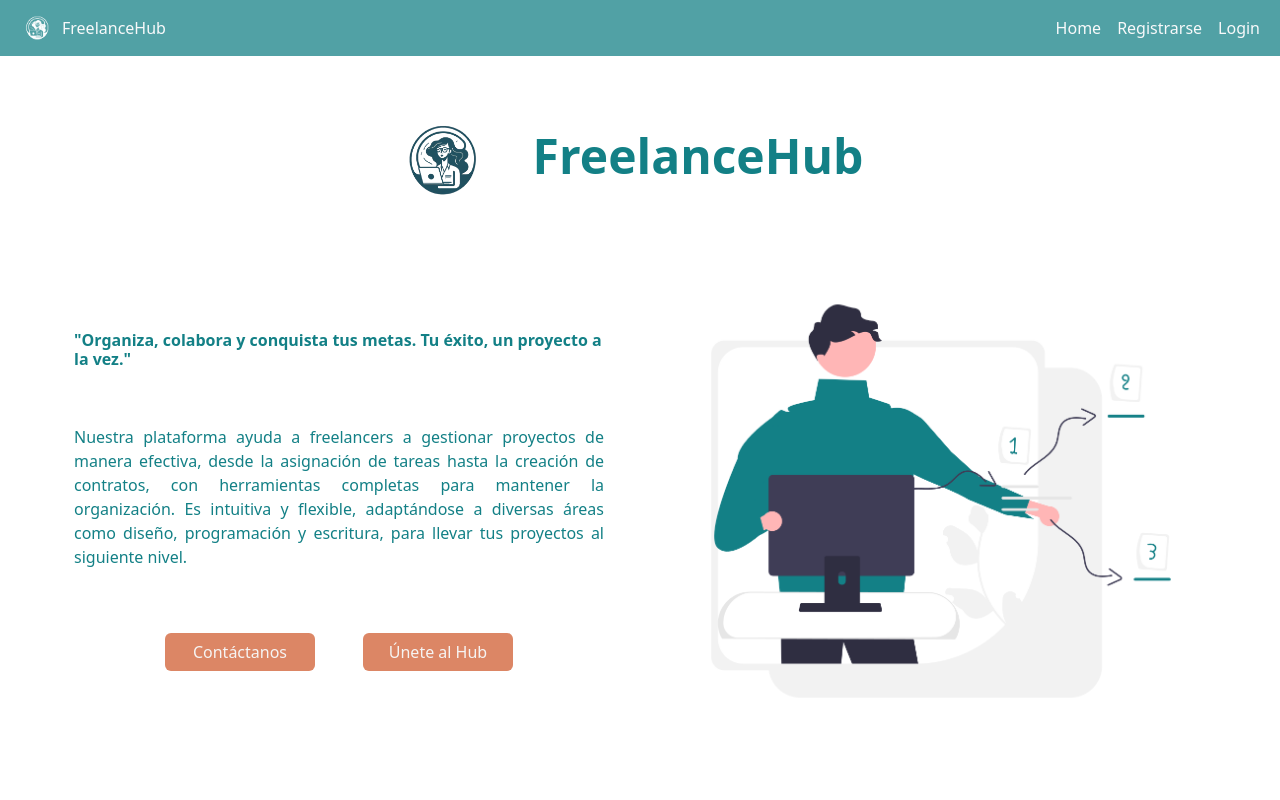
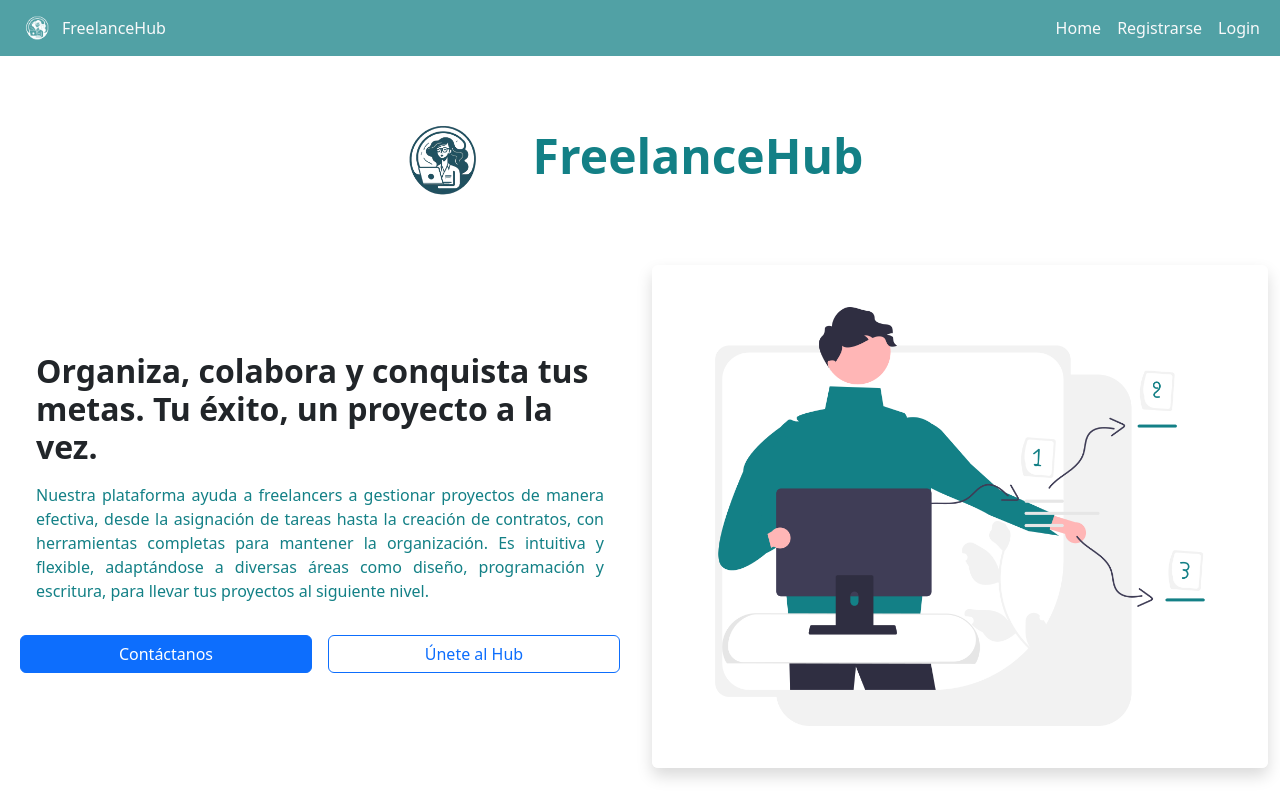
Before and after one commit to maxdenuevo/FreelanceHub-front, a React (Vite) app: page / in a window 1280 px wide. Shown: the top 800 px of the page. Built offline with nearby package versions, Linux system fonts and the light colour scheme; what @react-pdf/renderer would draw is missing.

Commit message:
chore: polishing some components and styles

```diff
--- a/src/components/Encabezado.jsx
+++ b/src/components/Encabezado.jsx
@@ -2,38 +2,37 @@ import React from 'react';
 import { useNavigate } from 'react-router-dom';
 import Img from '../images/Imagen-principal.png';
 
-function Encabezado() {
+const Encabezado = () => {
   const navigate = useNavigate();
 
-  const irAContactanos = () => {
-    navigate('/contactanos');
-  };
-
-  const irARegistro = () => {
-    navigate('/registro');
-  };
+  const irAContactanos = () => navigate('/contactanos');
+  const irARegistro = () => navigate('/registro');
 
   return (
-    <div className="encabezado-container py-5">
-      <div className="row align-items-center mb-5">
-        <div className="col-md-6">
-          <h6 className="p-4">
-            <strong>"Organiza, colabora y conquista tus metas. Tu éxito, un proyecto a la vez."</strong>
-          </h6>
-          <p className="parrafo-titulo p-4">
-            Nuestra plataforma ayuda a freelancers a gestionar proyectos de manera efectiva, desde la asignación de tareas hasta la creación de contratos, con herramientas completas para mantener la organización. Es intuitiva y flexible, adaptándose a diversas áreas como diseño, programación y escritura, para llevar tus proyectos al siguiente nivel.
+    <div className="container-fluid py-3 py-md-5">
+      <div className="row align-items-center">
+        <div className="col-12 col-md-6 order-2 order-md-1">
+          <h2 className="fw-bold mb-3 px-3 px-md-4">
+            Organiza, colabora y conquista tus metas. Tu éxito, un proyecto a la vez.
+          </h2>
+          <p className="mb-4 px-3 px-md-4">
+            Nuestra plataforma ayuda a freelancers a gestionar proyectos de manera efectiva,
+            desde la asignación de tareas hasta la creación de contratos, con herramientas
+            completas para mantener la organización. Es intuitiva y flexible, adaptándose a
+            diversas áreas como diseño, programación y escritura, para llevar tus proyectos
+            al siguiente nivel.
           </p>
-          <div className="botones-titulo d-flex flex-column align-items-center justify-content-center flex-md-row">
-            <button className="btn m-4" onClick={irAContactanos}>Contáctanos</button>
-            <button className="btn m-4" role="button" onClick={irARegistro}>Únete al Hub</button>
+          <div className="d-flex flex-column flex-md-row justify-content-center align-items-center">
+            <button className="btn btn-primary m-2 w-75 w-md-auto" onClick={irAContactanos}>Contáctanos</button>
+            <button className="btn btn-outline-primary m-2 w-75 w-md-auto" onClick={irARegistro}>Únete al Hub</button>
           </div>
         </div>
-        <div className="col-md-6">
-          <img id='imghome' className="img-fluid" src={Img} alt="Imagen Principal" />
+        <div className="col-12 col-md-6 order-1 order-md-2 mb-4 mb-md-0">
+          <img className="img-fluid rounded shadow" src={Img} alt="Imagen Principal" />
         </div>
       </div>
     </div>
   );
-}
+};
 
 export default Encabezado;
--- a/src/components/Formnuevocliente.jsx
+++ b/src/components/Formnuevocliente.jsx
@@ -112,7 +112,7 @@ function Formnuevocliente() {
               <input type="text" className="form-control" id="nombreCliente" value={nombreCliente} onChange={agregarNombreCliente} required />
             </div>
             <div className="mb-3">
-              <label htmlFor="rutCliente" className="form-label">Rut</label>
+              <label htmlFor="rutCliente" className="form-label">RUT</label>
               <input type="text" className="form-control" id="rutCliente" value={rutCliente} onChange={agregarRutCliente} required />
             </div>
             <div className="mb-3">
```
